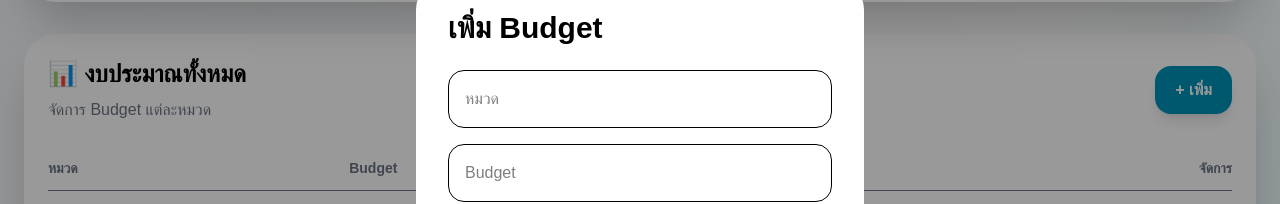
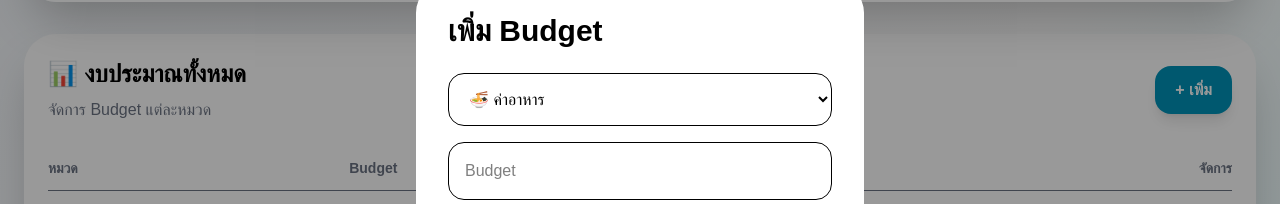
Before and after one commit to Paprem39/finance-tracker, a Next.js app: page /budget in a window 1280 px wide. Both pictures are taken after a click on the button "+ เพิ่ม". Shown: the part 258-462 px from the top of the page. Built offline with nearby package versions, Linux system fonts and the light colour scheme.

Commit message:
edit budget page type emoji add

```diff
--- a/src/app/budget/page.tsx
+++ b/src/app/budget/page.tsx
@@ -6,6 +6,14 @@ import {
   Trash2,
   Wallet,
 } from "lucide-react";
+
+const budgetCategories = [
+  "🍜 ค่าอาหาร",
+  "🛍️ ค่าช็อปปิ้ง",
+  "⛽ ค่าน้ำมัน",
+  "🚌 ค่าเดินทาง",
+  "🧴 ค่าของใช้",
+];
 
 type BudgetItem = {
   id: number;
@@ -41,7 +49,7 @@ export default function BudgetPage() {
     useState(false);
 
     const [category, setCategory] =
-    useState("");
+    useState("🍜 ค่าอาหาร");
 
     const [limit, setLimit] =
     useState("");
@@ -125,7 +133,7 @@ const addBudget = () => {
     setBudgets(newData);
   }
 
-  setCategory("");
+  setCategory("🍜 ค่าอาหาร");
   setLimit("");
   setUsed("");
 
@@ -716,9 +724,7 @@ const filteredBudgets = useMemo(() => {
 
     <div className="space-y-4">
 
-      <input
-        type="text"
-        placeholder="หมวด"
+    <select
   value={category}
   onChange={(e) =>
     setCategory(
@@ -730,8 +736,18 @@ const filteredBudgets = useMemo(() => {
     border
     rounded-2xl
     p-4
+    bg-white
   "
-      />
+>
+  {budgetCategories.map((item) => (
+    <option
+      key={item}
+      value={item}
+    >
+      {item}
+    </option>
+  ))}
+</select>
 
       <input
         type="number"
```
Lines whose indentation alone changed are shown as unchanged.
